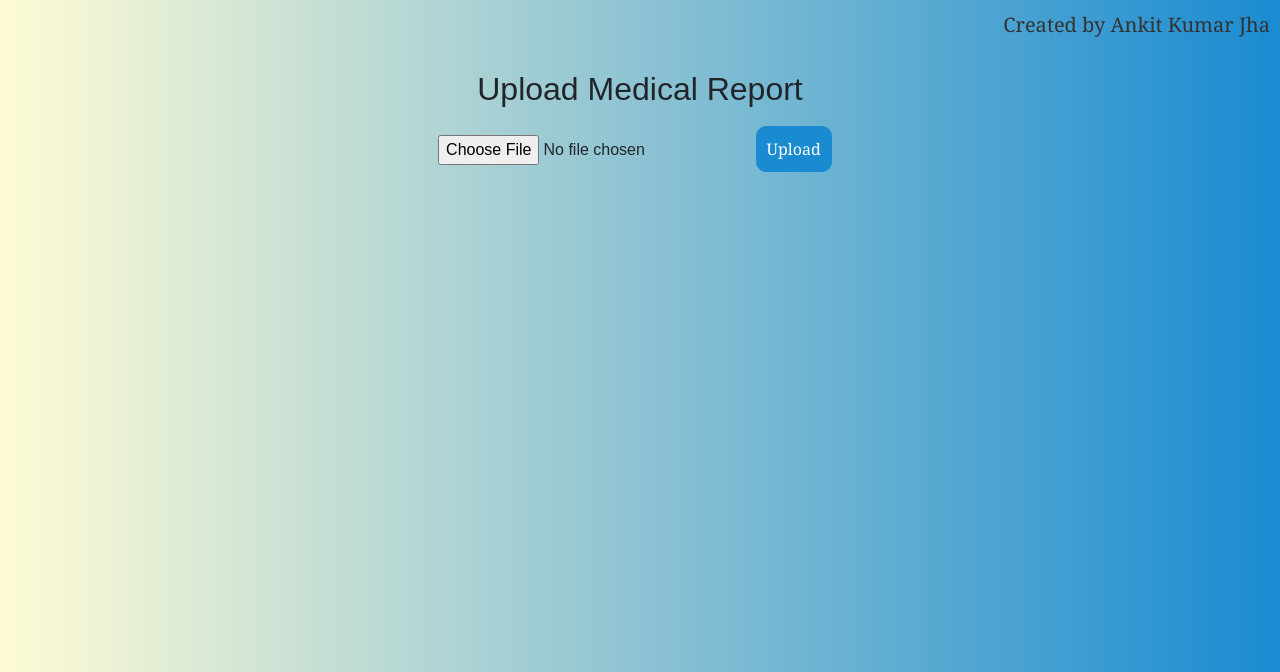
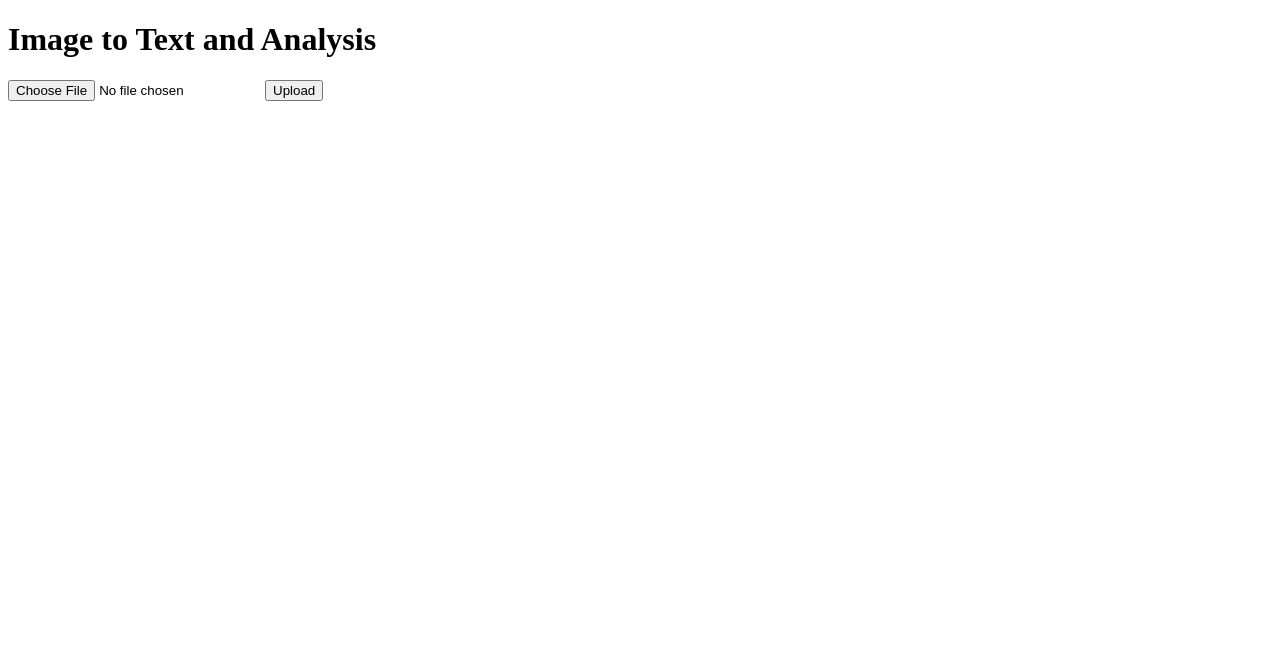
Before and after one commit to ankit926141/MReport-Analysis, a Flask app: page / in a window 1280 px wide. Shown: the top 672 px of the page. Run offline with Flask 3, Linux system fonts and the light colour scheme; some libraries are stand-ins or nearby versions.

Commit message:
minor changes

```diff
--- a/templates/index.html
+++ b/templates/index.html
@@ -1,75 +1,32 @@
-<!DOCTYPE html>
+<!doctype html>
 <html lang="en">
-<head>
-    <meta charset="UTF-8">
-    <meta name="viewport" content="width=device-width, initial-scale=1.0">
-    <title>Medical Report Checker</title>
-    <link href="https://stackpath.bootstrapcdn.com/bootstrap/4.5.2/css/bootstrap.min.css" rel="stylesheet">
-    <style>
-        body {
-            font-family: Arial, sans-serif;
-            background-image: linear-gradient(to right, #fffbd5, #1a8bd1);
-        }
-        .container1 {
-            margin-top: 20px;
-            padding: 50px;
-            text-align: center;
-        }
-        .container2, .container3 {
-            align-items: center;
-            padding: 50px;
-            text-align: center;
-            line-height: 1cm;
-        }
-        /* Add custom style for name in top right corner */
-        .created-by {
-            position: absolute;
-            top: 10px;
-            right: 10px;
-            font-size: 20px;
-            color: #333;
-            font-family: 'Cambria', sans-serif;
-        }
-        /* Add button-like styling for other text */
-        .button-like {
-            background-color: #1a8bd1;
-            color: white;
-            padding: 10px;
-            border: 1px solid #1a8bd1;
-            border-radius: 10px;
-            margin: 10px;
-            font-family: 'Cambria', sans-serif;
-        }
-    </style>
-</head>
-<body>
-
-<div class="container1">
-    <h2>Upload Medical Report</h2>
+  <head>
+    <title>Image to Text and Analysis</title>
+  </head>
+  <body>
+    <h1>Image to Text and Analysis</h1>
     <form action="/upload" method="post" enctype="multipart/form-data">
-        <input type="file" name="file" accept="image/*" required>
-        <button type="submit" class="button-like">Upload</button>
+      <input type="file" name="file">
+      <button type="submit">Upload</button>
     </form>
-</div>
-<div class="container2">
     {% if extracted_text %}
-        <h3>Extracted Text:</h3>
-        <p class="button-like">{{ extracted_text }}</p>
+      <h2>Extracted Text:</h2>
+      <pre>{{ extracted_text }}</pre>
+      <h2>Tokens:</h2>
+      <pre>{{ tokens|safe }}</pre>
+      <h2>Named Entities:</h2>
+      <pre>{{ named_entities|safe }}</pre>
+      <h2>Entity Summaries:</h2>
+      <ul>
+        {% for entity, summary in entity_summaries.items() %}
+          <li>
+            <strong>{{ entity }}:</strong>
+            <p>{{ summary|safe }}</p>
+          </li>
+        {% endfor %}
+      </ul>
+    {% elif error %}
+      <p>Error: {{ error }}</p>
     {% endif %}
-</div>
-
-<div class="container3">
-    {% if tokens %}
-        <h3>Processed Text:</h3>
-        <p class="button-like">Tokens: {{ tokens }}</p>
-        <p class="button-like">Named Entities: {{ named_entities }}</p>
-        <p class="button-like">Entity Summaries: {{ entity_summaries }}</p>
-    {% endif %}
-</div>
-
-
-<!-- Display name in top right corner -->
-<div class="created-by">Created by Ankit Kumar Jha</div>
-
-</body>
+  </body>
 </html>
```
Also changed, not shown: uploads/03cc4b46-390f-4b12-bbb9-0cfb26bfc618.jpeg (added), uploads/4cb761ec-2e73-472d-be05-810773e5ce31.png (added), uploads/6bb452db-2507-4a0e-a390-863721c6588a.jpeg (added), uploads/6e965180-e411-446d-b153-98868b84e6ee.png (added), uploads/8041419e-0a51-4be8-9cd2-2b788d818999.jpeg (added), uploads/97dda0cc-6e78-4f48-af3e-00a5338f1394.jpeg (added), uploads/9bba7986-8362-4e5e-887b-c5b62450ec53.jpeg (added), uploads/af135f48-560b-4a10-911d-0916acedef4d.jpeg (added), uploads/b418ace7-2ea0-457a-9f4b-403df5906d19.jpeg (added), uploads/b9932008-b383-42e0-b2a0-c5c50e628ee4.png (added), uploads/df1a4d17-4e4b-48f9-b8a7-2f166d79bfb4.jpeg (added), uploads/e5e9fb4f-67ab-4ff8-a730-2dae3471fe6e.jpeg (added).
